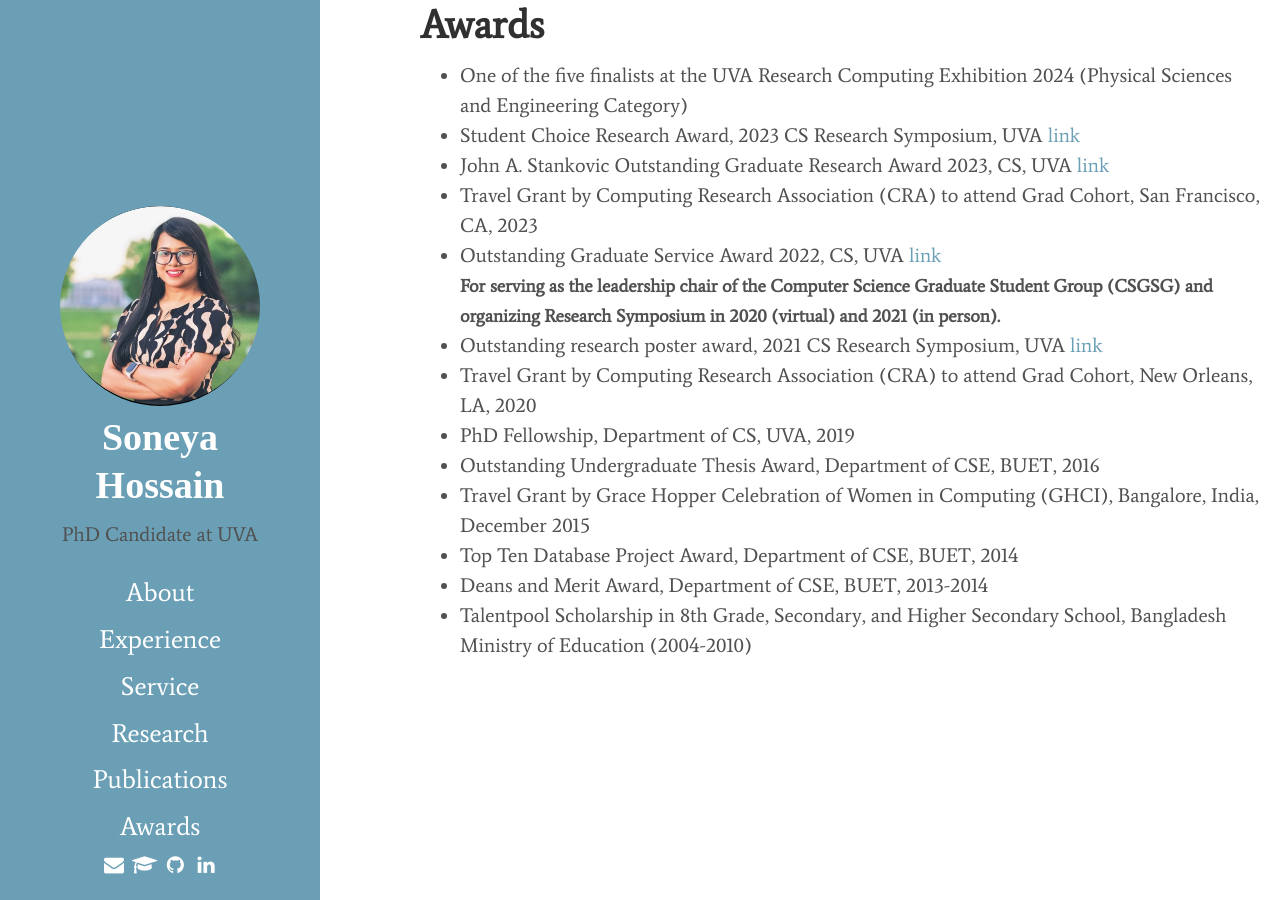
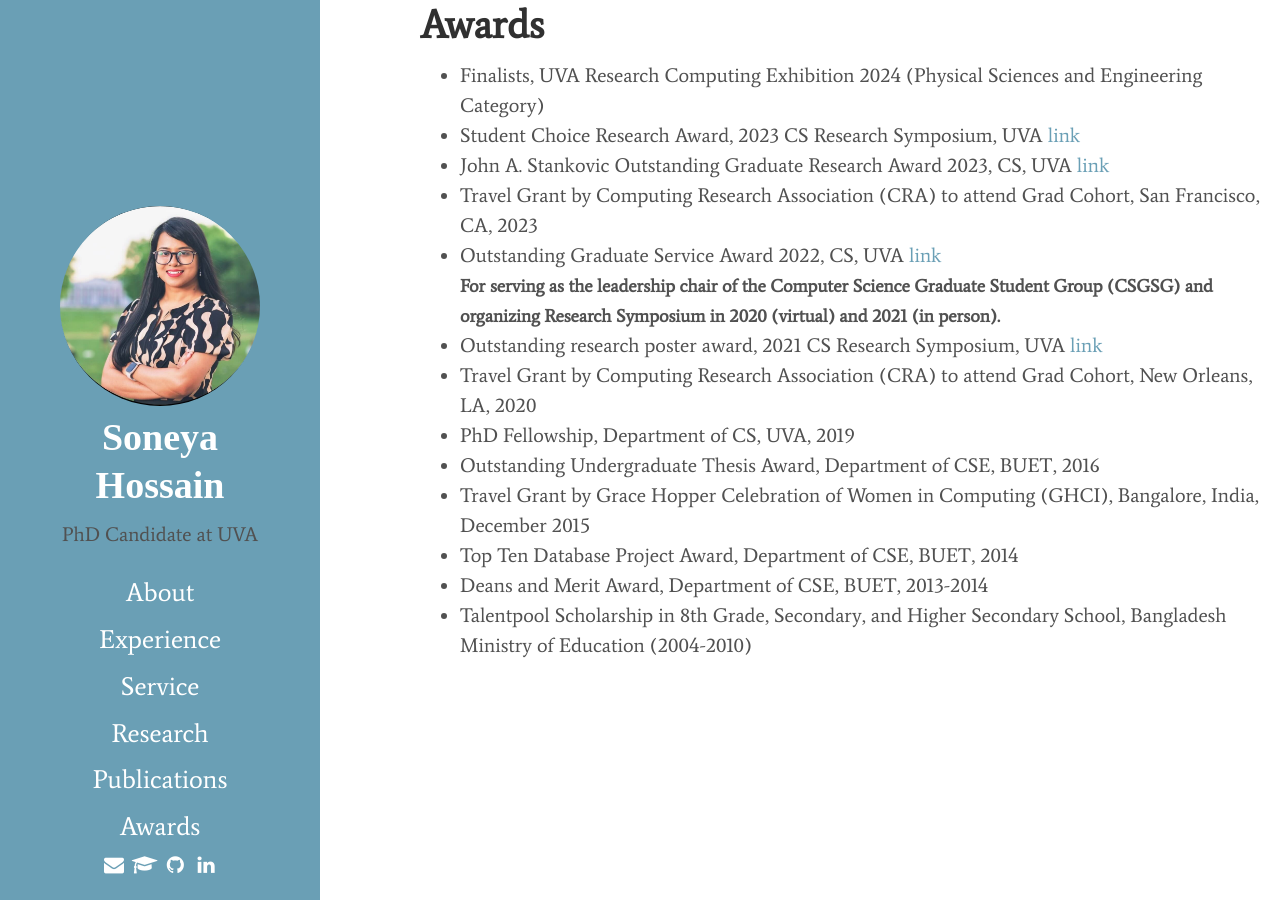
Before and after one commit to soneyahossain/soneyahossain.github.io, a Jekyll site: the page built from awards.md, in a window 1280 px wide. Built offline with Jekyll 4.4.1, drawn with Linux system fonts in a browser that asks for light colours; cached includes are drawn as plain includes.

Commit message:
update awards

```diff
--- a/awards.md
+++ b/awards.md
@@ -3,7 +3,7 @@
 title: Awards
 ---
 
-* One of the five finalists at the UVA Research Computing Exhibition 2024 (Physical Sciences and Engineering Category)
+* Finalists, UVA Research Computing Exhibition 2024 (Physical Sciences and Engineering Category)
 * Student Choice Research Award, 2023 CS Research Symposium, UVA [link](https://engineering.virginia.edu/department/computer-science/blogs/2023-cs-research-symposium-highlights)
 * John A. Stankovic Outstanding Graduate Research Award 2023, CS, UVA [link](https://engineering.virginia.edu/department/computer-science/blogs/cs-department-end-year-award-recipients-2022-2023)
 * Travel Grant by Computing Research Association (CRA) to attend Grad Cohort, San Francisco, CA, 2023
```
